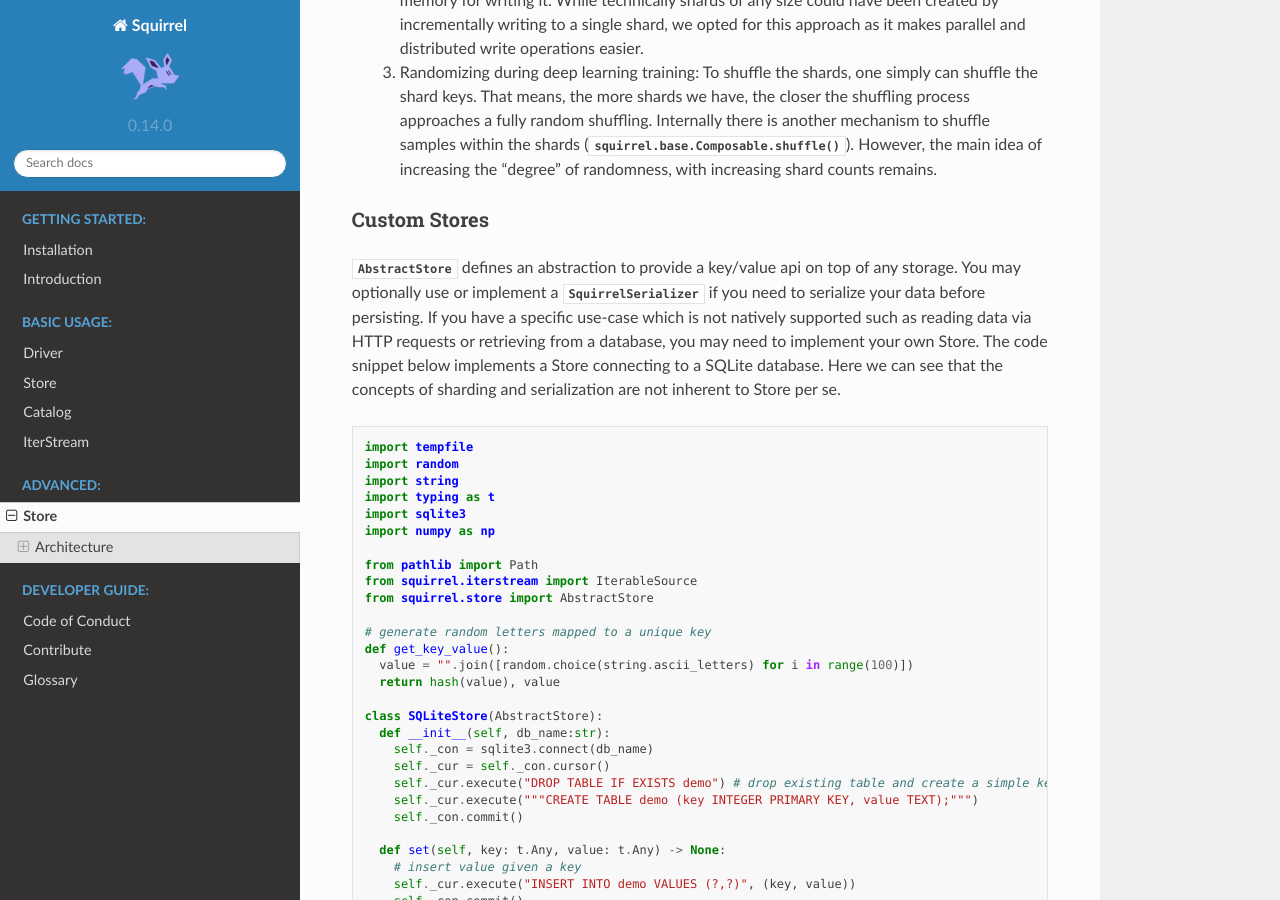
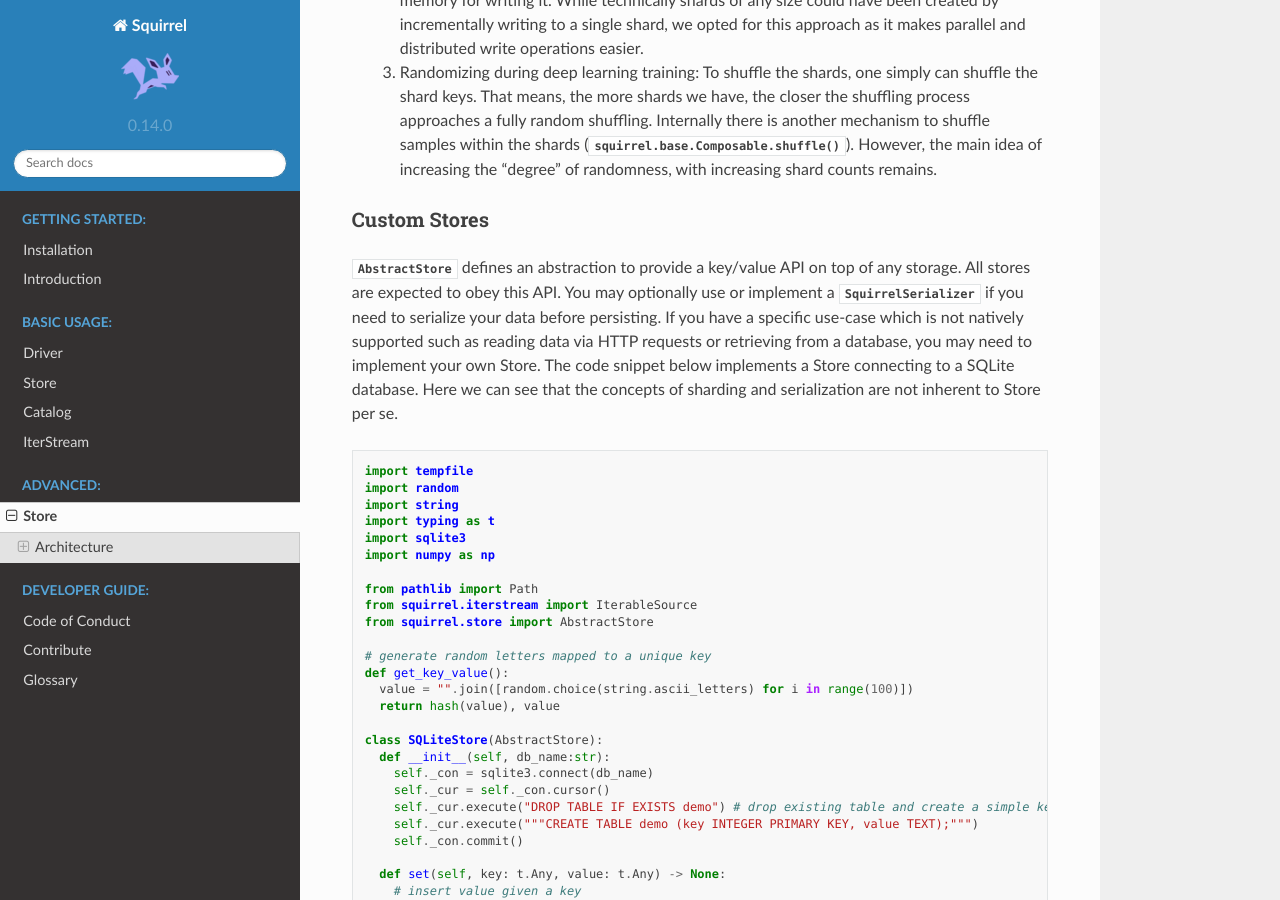
Before and after one commit to merantix-momentum/squirrel-core, a Sphinx documentation site: the page built from docs/advanced/store.rst, in a window 1280 px wide and 900 px high, scrolled down 2214 px. Built offline with Sphinx 7.4.7 and the Read the Docs theme 2.0.0, drawn with Linux system fonts in a browser that asks for light colours; the version number is read from the project's files by our own code.

Commit message:
Update docs/advanced/store.rst
Co-authored-by: Alp Arıbal <AlpAribal@users.noreply.github.com>

```diff
--- a/docs/advanced/store.rst
+++ b/docs/advanced/store.rst
@@ -106,7 +106,8 @@ There are several considerations for deciding appropriate shard size:
 
 Custom Stores
 --------------
-:py:class:`AbstractStore` defines an abstraction to provide a key/value api on top of any storage.
+:py:class:`AbstractStore` defines an abstraction to provide a key/value API on top of any storage.
+All stores are expected to obey this API.
 You may optionally use or implement a :py:class:`SquirrelSerializer` if you need to serialize your data before persisting.
 If you have a specific use-case which is not natively supported
 such as reading data via HTTP requests or retrieving from a database, you may need to implement your own Store.
```
